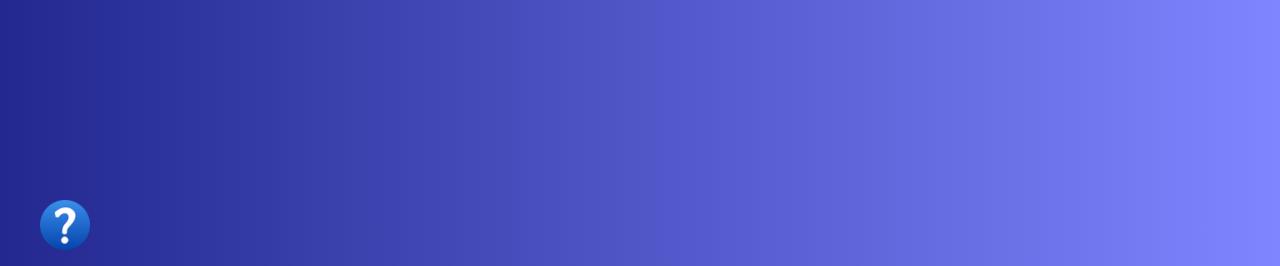
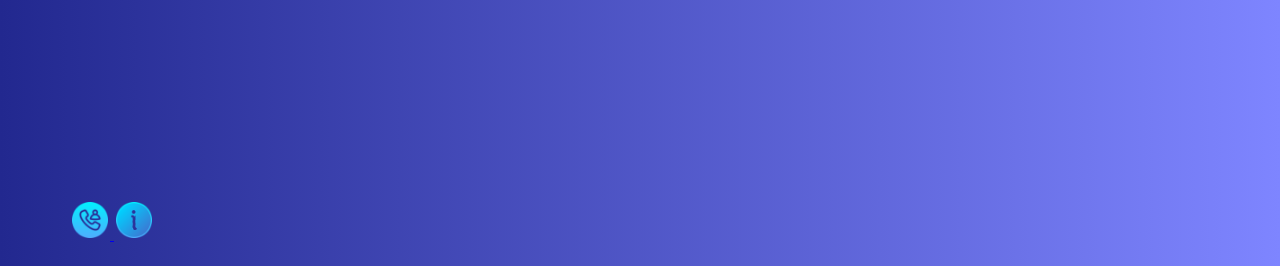
Before and after one commit to michlun/DSR_Cervix_Tool_projects, a Flask app: page /index.html in a window 1280 px wide. Shown: the part 534-800 px from the top of the page. Run offline with Flask 3, Linux system fonts and the light colour scheme.

Commit message:
Update
- new icon

```diff
--- a/app/app.py
+++ b/app/app.py
@@ -53,7 +53,7 @@ def model_1():
     return render_template('model_1.html')
 
 
-@app.route('/infos.html')
+@app.route('/contact.html')
 def info_page():
     """
     Renders the Infos page.
@@ -61,7 +61,7 @@ def info_page():
     Returns:
         str: The HTML content of the rendered page.
     """
-    return render_template('infos.html')
+    return render_template('contact.html')
 
 
 @app.route('/model_2.html')
--- a/app/model_1_utils.py
+++ b/app/model_1_utils.py
@@ -176,7 +176,8 @@ def train_model(x__train: np.ndarray, y__train: np.ndarray):
     Returns:
         The trained model.
     """
-    svm = SVC(kernel='linear', class_weight='balanced', random_state=42)
+    # Add class_weight='balanced' to the model to have more weight on the minority class
+    svm = SVC(kernel='linear', random_state=42)
     svm.fit(x__train, y__train)
 
     jl.dump(svm, 'model_1.pk1')
--- a/app/static/css/style-home.css
+++ b/app/static/css/style-home.css
@@ -52,10 +52,15 @@ body {
     padding: 30px;
 }
 
-.question-mark-icon {
-    position: absolute;
+.icon-container{
+    display: inline-block;
+    position: relative;
     left: 5vh;
     bottom: 2vh;
+}
+
+.icon {
+    padding= 30px;
 }
 
 .button-home {
--- a/app/templates/base.html
+++ b/app/templates/base.html
@@ -24,9 +24,15 @@
             {% endblock %}
 
             {% block icon %}
-            <a href="/infos.html">
-                <img class="question-mark-icon" src="{{ url_for('static', filename='/icon/question-mark.svg.png') }}">
+            <div class="icon-container">
+            <a href="/contact.html">
+                <img class="icon" src="{{ url_for('static', filename='/icon/contact.png') }}">
             </a>
+
+            <a >
+                <img class="icon" src="{{ url_for('static', filename='/icon/info.png') }}">
+            </a>
+            </div>
             {% endblock %}
         </div>
     </div>
--- a/app/templates/prediction.html
+++ b/app/templates/prediction.html
@@ -4,7 +4,7 @@
 {% block heading3 %}Prediction Result{% endblock %}
 {% block content %}
 <div class="container">
-    <p>The prediction result is: {{ prediction }}</p>
+    <p>The prediction result is: {{prediction}}</p>
 </div>
 {% endblock %}
 {% block buttons %}
```
Also changed, not shown: app/static/icon/contact.png (added), app/static/icon/info.png (added), app/static/icon/question-mark.svg.png (deleted), app/static/javascript/query.js (indentation only), app/templates/contact.html (renamed from app/templates/infos.html), 1 other file.
